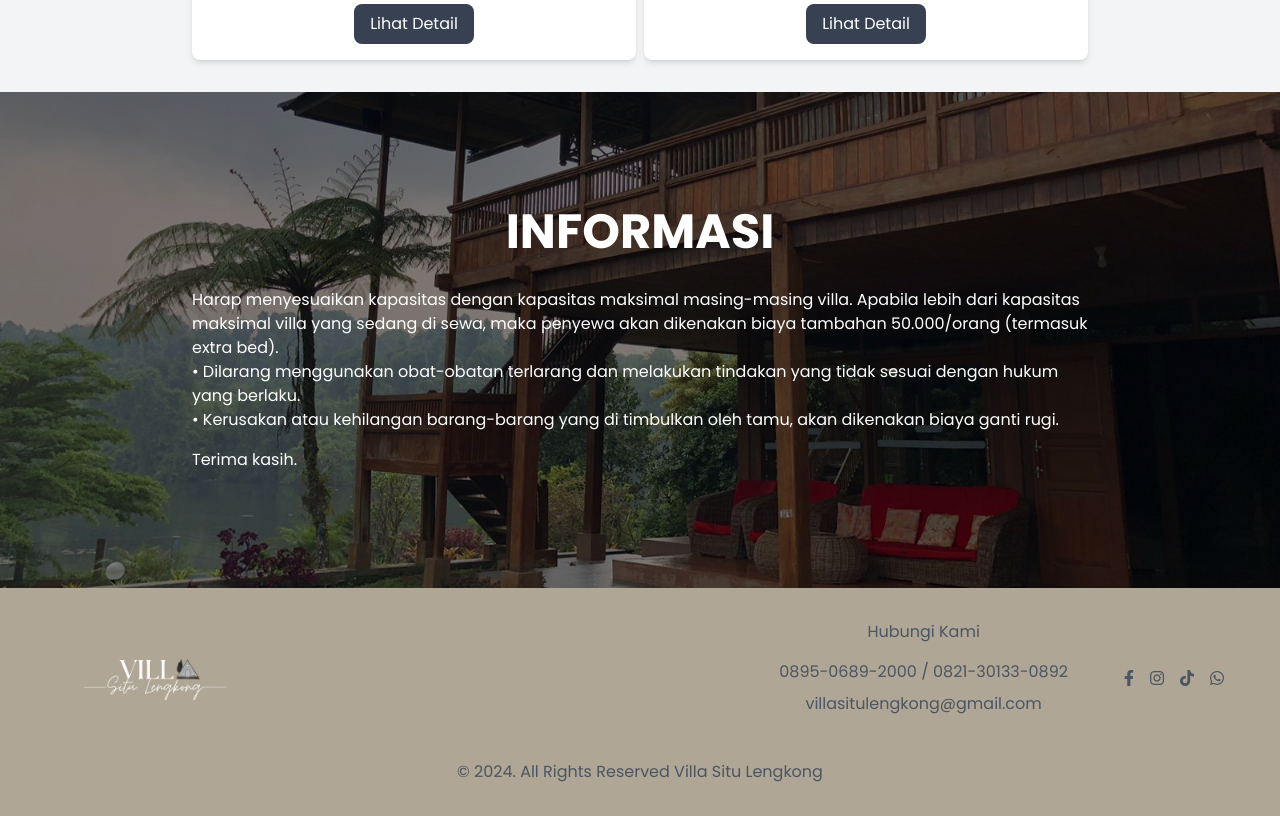
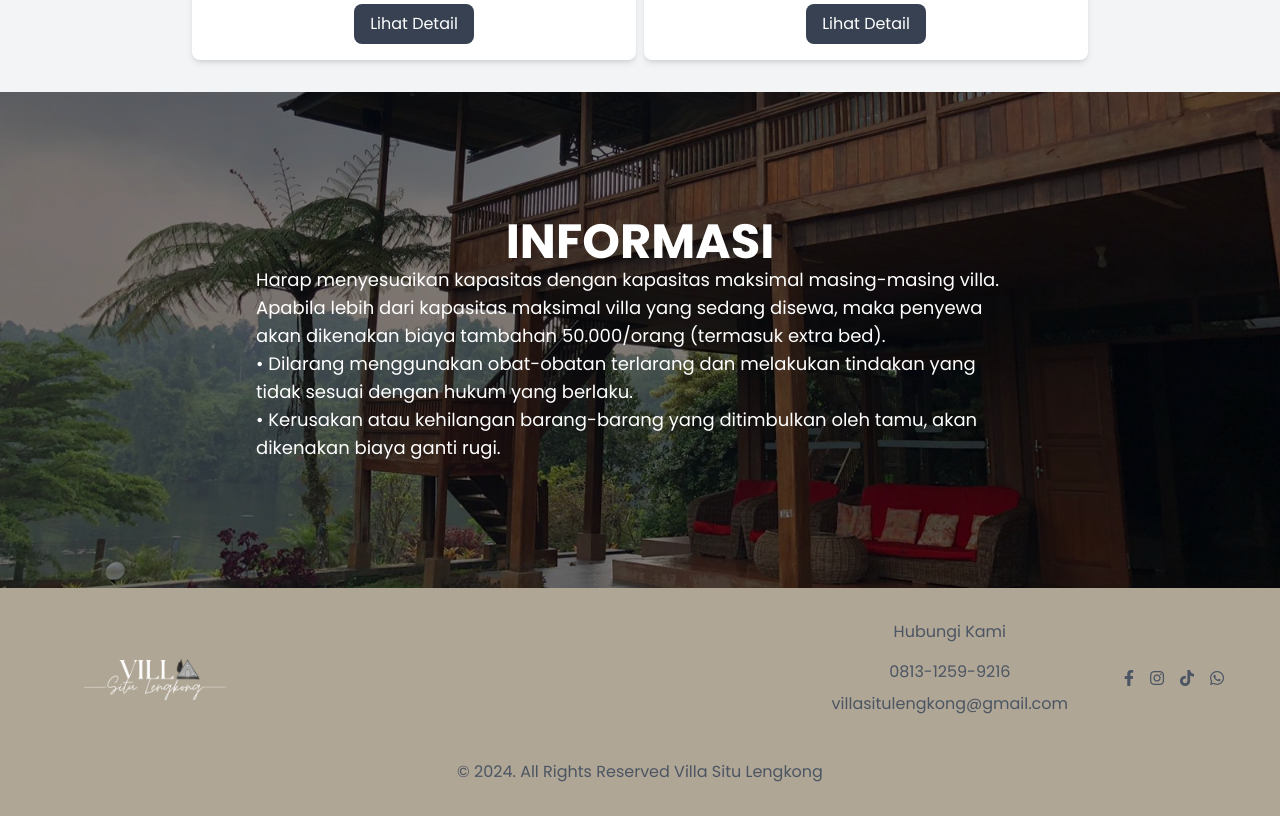
Before and after one commit to destiknrr/web-villa, a PHP site: page /pages/villakami.php in a window 1280 px wide. Shown: the part 932-1748 px from the top of the page. Run offline with PHP 8.4, Linux system fonts and the light colour scheme; data comes from the database, SQL or seed files in the repository; some libraries are stand-ins or nearby versions.

```diff
--- a/pages/footer.php
+++ b/pages/footer.php
@@ -8,18 +8,17 @@
            Hubungi Kami
           </p>
           <p class="text-gray-600 mb-2">
-           0895-0689-2000 / 0821-30133-0892
-          </p>
+          0813-1259-9216          </p>
           <p class="text-gray-600 mb-5">
            villasitulengkong@gmail.com
           </p>
         </div>
         <div class="flex space-x-4 mb-6 md:mb-0 md:mr-14">
-         <a class="text-gray-600 hover:text-slate-50" href="#">
+         <a class="text-gray-600 hover:text-slate-50" href="https://www.facebook.com/login/?next=https%3A%2F%2Fwww.facebook.com%2F%3Flocale%3Did_ID">
           <i class="fab fa-facebook-f">
           </i>
          </a>
-         <a class="text-gray-600 hover:text-slate-50" href="#">
+         <a class="text-gray-600 hover:text-slate-50" href="https://www.instagram.com/">
           <i class="fab fa-instagram">
           </i>
          </a>
@@ -27,7 +26,7 @@
           <i class="fab fa-tiktok">
           </i>
          </a>
-         <a class="text-gray-600 hover:text-slate-50" href="#">
+         <a class="text-gray-600 hover:text-slate-50" href="https://wa.me/+6281312599216">
           <i class="fab fa-whatsapp">
           </i>
          </a>
--- a/pages/villakami.php
+++ b/pages/villakami.php
@@ -216,26 +216,37 @@
         <?php } ?>
     </div>
 </section>
-
 </main>
 
+
 <section class="relative text-center" data-aos="fade-zoom-in">
-        <img  class="mx-auto" height="300" src="assets/gambar/info.jpeg" width="1600"/>
-        <div class="absolute inset-0 flex flex-col justify-center items-center bg-black bg-opacity-50 text-white p-1 md:p-2">
-            <h1 class="text-3xl md:text-5xl font-bold text-center">INFORMASI</h1>
+    <!-- Image -->
+    <img
+        class="mx-auto w-full max-h-[300px] object-cover sm:max-h-[400px] md:max-h-[500px]"
+        src="assets/gambar/info.jpeg"
+        alt="Informasi"
+    />
 
-            <div class="max-w-4xl w-full mt-4 md:mt-8">
-                <p class="text-sm md:text-base text-left">
-                    Harap menyesuaikan kapasitas dengan kapasitas maksimal masing-masing villa. Apabila lebih dari kapasitas maksimal villa yang sedang di sewa, maka penyewa akan dikenakan biaya tambahan 50.000/orang (termasuk extra bed).
+    <!-- Overlay -->
+    <div class="absolute inset-0 flex flex-col justify-center items-center bg-black bg-opacity-50 text-white p-4 md:p-8">
+        <!-- Title -->
+        <h1 class="text-2xl md:text-4xl lg:text-5xl font-bold">INFORMASI</h1>
+
+        <!-- Content -->
+        <div class="max-w-3xl w-full ">
+            <p class="text-sm md:text-base lg:text-lg text-left leading-relaxed">
+                Harap menyesuaikan kapasitas dengan kapasitas maksimal masing-masing villa. Apabila lebih dari kapasitas maksimal villa yang sedang disewa, maka penyewa akan dikenakan biaya tambahan 50.000/orang (termasuk extra bed).
                 <br class="my-2"/>
                 • Dilarang menggunakan obat-obatan terlarang dan melakukan tindakan yang tidak sesuai dengan hukum yang berlaku.
                 <br class="my-2"/>
-                    • Kerusakan atau kehilangan barang-barang yang di timbulkan oleh tamu, akan dikenakan biaya ganti rugi.
+                • Kerusakan atau kehilangan barang-barang yang ditimbulkan oleh tamu, akan dikenakan biaya ganti rugi.
             </p>
-                <p class="text-left mt-2 md:mt-4 text-sm md:text-base">Terima kasih.</p>
         </div>
     </div>
 </section>
+
+
+    <!-- Footer -->
     <div>
     <?php
         include 'footer.php';
```
Also changed, not shown: pages/assets/gambar/villa-bata-2.jpeg, pages/assets/gambar/villa-bata-3.jpeg (added), pages/assets/gambar/villa-bata-4.jpeg (added), pages/assets/gambar/villa-bata-6.jpeg (added), 3 other files. Lines whose indentation alone changed are shown as unchanged.
